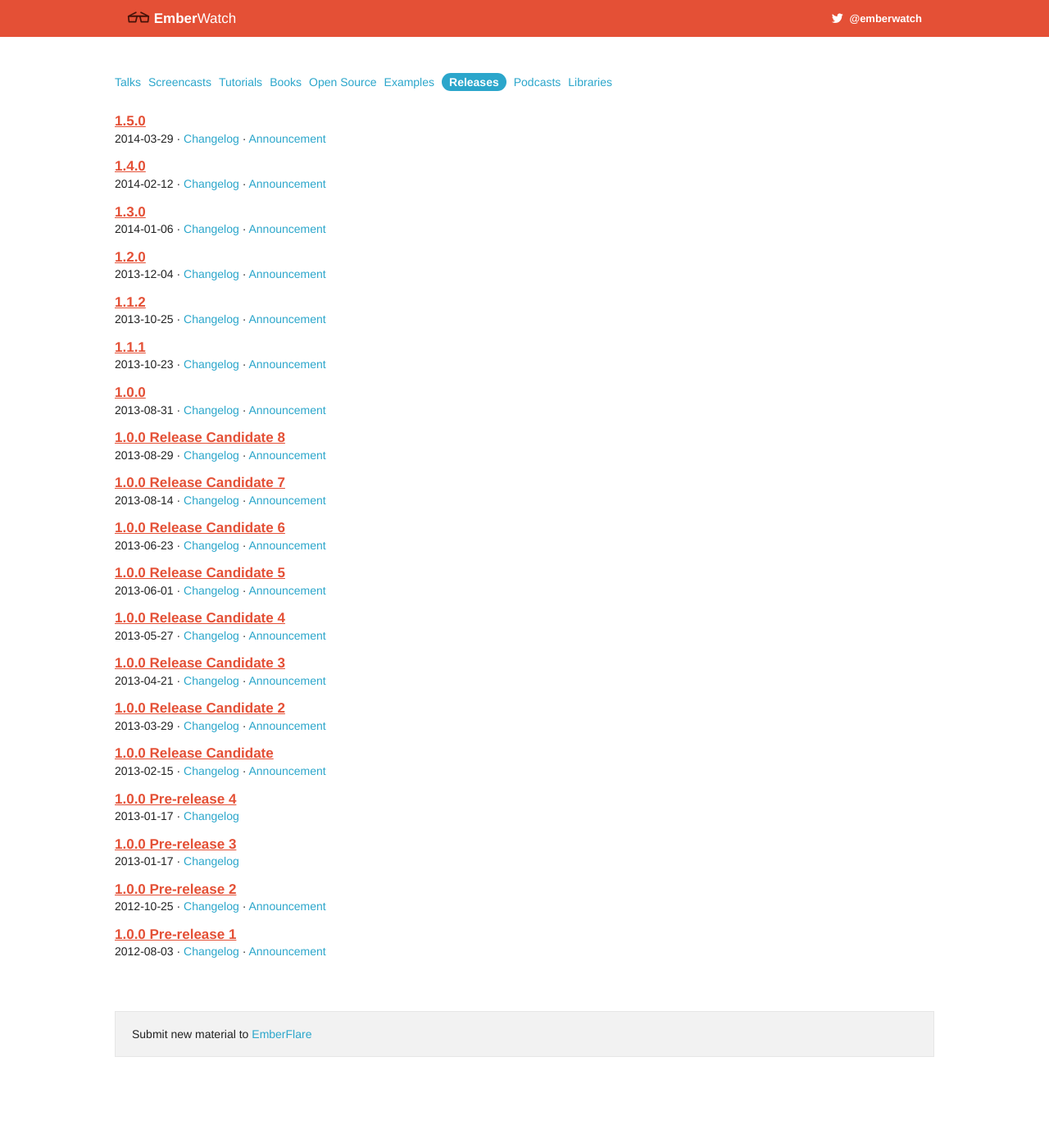
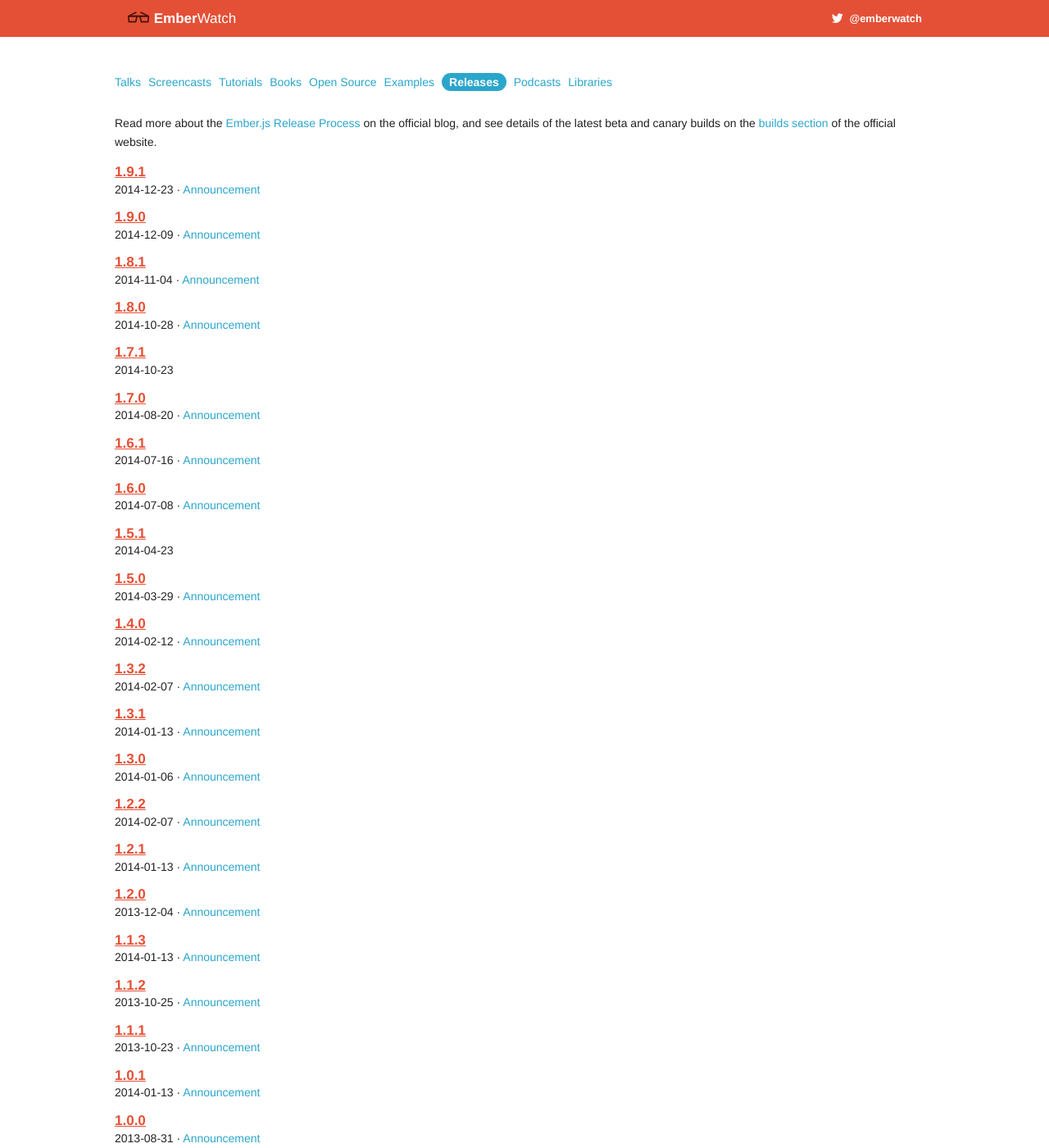
Before and after one commit to emberwatch/emberwatch, a Jekyll site: the page built from releases.html, in a window 1280 px wide and 1400 px high. Shown: the whole window at 82% size. Built offline with Jekyll 4.4.1, drawn with Linux system fonts in a browser that asks for light colours; comment, search, counter and statistics services are not loaded.

Commit message:
Bring releases up-to-date

```diff
--- a/_data/releases.yml
+++ b/_data/releases.yml
@@ -1,4 +1,38 @@
 ---
+- name: 1.9.1
+  date: '2014-12-23'
+  git: v1.9.1
+  blog: http://emberjs.com/blog/2014/12/23/ember-1-9-1-released.html
+- name: 1.9.0
+  date: '2014-12-09'
+  git: v1.9.0
+  blog: http://emberjs.com/blog/2014/12/08/ember-1-9-0-released.html
+- name: 1.8.1
+  date: '2014-11-04'
+  git: v1.8.1
+  blog: http://emberjs.com/blog/2014/11/04/ember-1-8-1-released.html
+- name: 1.8.0
+  date: '2014-10-28'
+  git: v1.8.0
+  blog: http://emberjs.com/blog/2014/10/26/ember-1-8-0-released.html
+- name: 1.7.1
+  date: '2014-10-23'
+  git: v1.7.1
+- name: 1.7.0
+  date: '2014-08-20'
+  git: v1.7.0
+  blog: http://emberjs.com/blog/2014/08/23/ember-1-7-0-released.html
+- name: 1.6.1
+  date: '2014-07-16'
+  git: v1.6.1
+  blog: http://emberjs.com/blog/2014/07/15/ember-1-6-1-released.html
+- name: 1.6.0
+  date: '2014-07-08'
+  git: v1.6.0
+  blog: http://emberjs.com/blog/2014/07/07/ember-1-6-0-and-ember-1-7-0-beta-released.html
+- name: 1.5.1
+  date: '2014-04-23'
+  git: v1.5.1
 - name: 1.5.0
   date: '2014-03-29'
   git: v1.5.0
@@ -7,14 +41,34 @@
   date: '2014-02-12'
   git: v1.4.0
   blog: http://emberjs.com/blog/2014/02/12/ember-1-4-0-and-ember-1-5-0-beta-released.html
+- name: 1.3.2
+  date: '2014-02-07'
+  git: v1.3.2
+  blog: http://emberjs.com/blog/2014/02/07/ember-security-releases.html
+- name: 1.3.1
+  date: '2014-01-13'
+  git: v1.3.1
+  blog: http://emberjs.com/blog/2014/01/14/ember-security-releases.html
 - name: 1.3.0
   date: '2014-01-06'
   git: v1.3.0
   blog: http://emberjs.com/blog/2014/01/06/ember-1-3-0-and-ember-1-4-0-beta-released.html
+- name: 1.2.2
+  date: '2014-02-07'
+  git: v1.2.2
+  blog: http://emberjs.com/blog/2014/02/07/ember-security-releases.html
+- name: 1.2.1
+  date: '2014-01-13'
+  git: v1.2.1
+  blog: http://emberjs.com/blog/2014/01/14/ember-security-releases.html
 - name: 1.2.0
   date: '2013-12-04'
   git: v1.2.0
   blog: http://emberjs.com/blog/2013/12/04/ember-1-2-0-and-ember-1-3-0-beta-released.html
+- name: 1.1.3
+  date: '2014-01-13'
+  git: v1.1.3
+  blog: http://emberjs.com/blog/2014/01/14/ember-security-releases.html
 - name: 1.1.2
   date: '2013-10-25'
   git: v1.1.2
@@ -23,6 +77,10 @@
   date: '2013-10-23'
   git: v1.1.1
   blog: http://emberjs.com/blog/2013/10/24/ember-1-1-1-and-ember-1-2-0-beta-released.html
+- name: 1.0.1
+  date: '2014-01-13'
+  git: 'v1.0.0'
+  blog: http://emberjs.com/blog/2014/01/14/ember-security-releases.html
 - name: 1.0.0
   date: '2013-08-31'
   git: v1.0.0
--- a/releases.html
+++ b/releases.html
@@ -2,18 +2,17 @@
 title: Releases
 layout: default
 ---
+<p>Read more about the <a href="http://emberjs.com/blog/2013/09/06/new-ember-release-process.html">Ember.js Release Process</a> on the official blog, and see details of the latest beta and canary builds on the <a href="http://emberjs.com/builds/">builds section</a> of the official website.</p>
+
 <ul>
   {% for release in site.data.releases %}
     <li>
       <h5>
-        <a href="https://github.com/emberjs/ember.js/tree/{{ release.git }}">
+        <a href="https://github.com/emberjs/ember.js/releases/tag/{{ release.git }}">
           {{ release.name }}
         </a>
       </h5>
-      {{ release.date | "%a %e %b %Y" }} &middot;
-      <a href="https://github.com/emberjs/ember.js/blob/{{ release.git }}/CHANGELOG">
-        Changelog
-      </a>
+      {{ release.date | "%a %e %b %Y" }}
       {% if release.blog %}
         &middot; <a href="{{ release.blog }}">Announcement</a>
       {% endif %}
```
